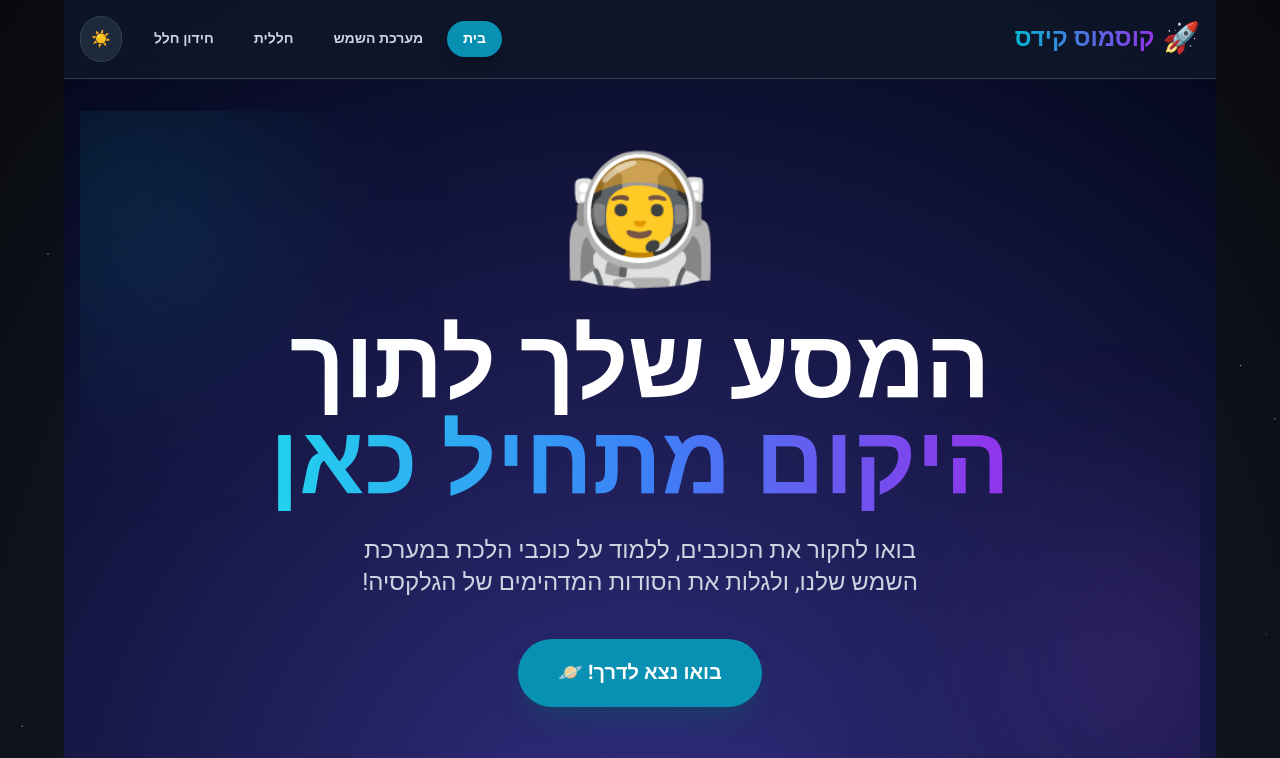
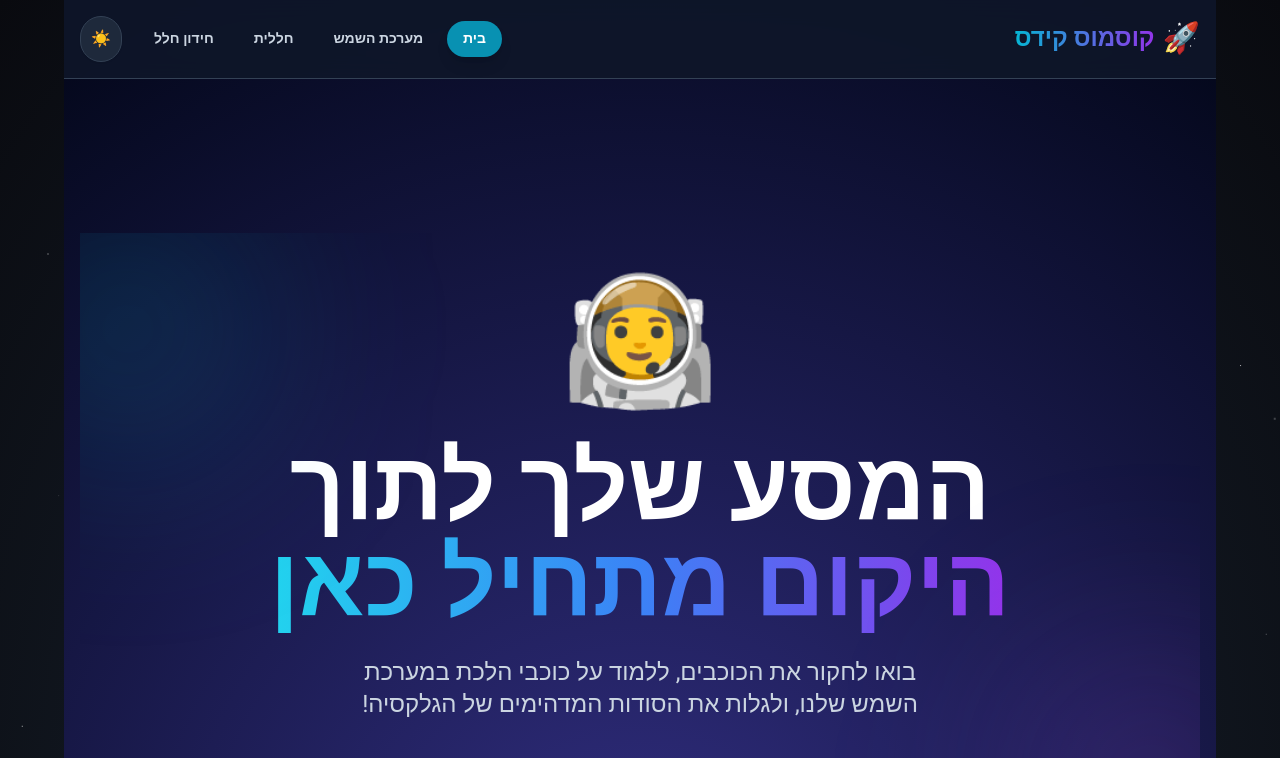
Before and after one commit to goldnoam/CosmosKids, a React (Vite) app: page / in a window 1280 px wide. Shown: the top 758 px of the page. Built offline with nearby package versions, Linux system fonts and the light colour scheme.

Commit message:
feat: Enhance SEO and integrate AdSense leaderboard
This commit improves the website's discoverability and user engagement by updating meta tags for better SEO and adding an AdSense leaderboard placeholder in the layout. It also includes minor UI enhancements for the planet explorer controls.

```diff
--- a/components/Layout.tsx
+++ b/components/Layout.tsx
@@ -1,4 +1,3 @@
-
 import React from 'react';
 
 interface LayoutProps {
@@ -57,6 +56,14 @@ const Layout: React.FC<LayoutProps> = ({ children, activeTab, setActiveTab, isDa
       </header>
 
       <main className="flex-grow container mx-auto px-4 py-8 max-w-6xl">
+        {/* AdSense Leaderboard Placeholder */}
+        <div className="w-full flex justify-center mb-8">
+          <ins className="adsbygoogle"
+               style={{ display: 'block', width: '100%', maxWidth: '728px', height: '90px' }}
+               data-ad-client="ca-pub-0274741291001288"
+               data-ad-slot="1234567890"></ins>
+        </div>
+
         {children}
       </main>
 
--- a/components/PlanetExplorer.tsx
+++ b/components/PlanetExplorer.tsx
@@ -131,15 +131,15 @@ const RoverSimulation: React.FC = () => {
           <div className="flex flex-col items-center gap-4">
             <div className="grid grid-cols-3 gap-2 max-w-[200px] mx-auto">
               <div></div>
-              <button onClick={() => move(0, -1)} disabled={isPaused} className="p-4 bg-slate-800 hover:bg-red-600 disabled:opacity-50 rounded-xl transition-colors shadow-lg font-black text-white" title="W key">W</button>
+              <button onClick={() => move(0, -1)} disabled={isPaused} className="p-4 bg-slate-800 hover:bg-red-600 disabled:opacity-50 rounded-xl transition-colors shadow-lg font-black text-white active:scale-90" title="W key">W</button>
               <div></div>
-              <button onClick={() => move(-1, 0)} disabled={isPaused} className="p-4 bg-slate-800 hover:bg-red-600 disabled:opacity-50 rounded-xl transition-colors shadow-lg font-black text-white" title="A key">A</button>
-              <button onClick={scanTerrain} disabled={scanning || isPaused} className="p-4 bg-red-700 hover:bg-red-500 disabled:opacity-50 rounded-xl transition-colors shadow-lg flex items-center justify-center">
+              <button onClick={() => move(-1, 0)} disabled={isPaused} className="p-4 bg-slate-800 hover:bg-red-600 disabled:opacity-50 rounded-xl transition-colors shadow-lg font-black text-white active:scale-90" title="A key">A</button>
+              <button onClick={scanTerrain} disabled={scanning || isPaused} className="p-4 bg-red-700 hover:bg-red-500 disabled:opacity-50 rounded-xl transition-colors shadow-lg flex items-center justify-center active:scale-90">
                 {scanning ? '⏳' : '🔍'}
               </button>
-              <button onClick={() => move(1, 0)} disabled={isPaused} className="p-4 bg-slate-800 hover:bg-red-600 disabled:opacity-50 rounded-xl transition-colors shadow-lg font-black text-white" title="D key">D</button>
+              <button onClick={() => move(1, 0)} disabled={isPaused} className="p-4 bg-slate-800 hover:bg-red-600 disabled:opacity-50 rounded-xl transition-colors shadow-lg font-black text-white active:scale-90" title="D key">D</button>
               <div></div>
-              <button onClick={() => move(0, 1)} disabled={isPaused} className="p-4 bg-slate-800 hover:bg-red-600 disabled:opacity-50 rounded-xl transition-colors shadow-lg font-black text-white" title="S key">S</button>
+              <button onClick={() => move(0, 1)} disabled={isPaused} className="p-4 bg-slate-800 hover:bg-red-600 disabled:opacity-50 rounded-xl transition-colors shadow-lg font-black text-white active:scale-90" title="S key">S</button>
               <div></div>
             </div>
             <p className="text-center text-xs text-slate-500 font-bold uppercase tracking-wider">השתמשו ב-WASD או בכפתורים כדי לנוע!</p>
--- a/index.html
+++ b/index.html
@@ -7,7 +7,7 @@
     <!-- SEO Meta Tags -->
     <title>קוסמוס קידס - חוקרים את היקום | אסטרונומיה לילדים ונוער</title>
     <meta name="description" content="אתר אסטרונומיה אינטראקטיבי וצבעוני לילדים ונוער. למדו על כוכבי הלכת, מערכת השמש וסודות הגלקסיה במסע בין-כוכבי מרתק." />
-    <meta name="keywords" content="אסטרונומיה, ילדים, חלל, כוכבי לכת, מערכת השמש, מדע לילדים, קוסמוס, גלקסיה, חללית" />
+    <meta name="keywords" content="אסטרונומיה, ילדים, חלל, כוכבי לכת, מערכת השמש, מדע לילדים, קוסמוס, גלקסיה, חללית, משחקי חלל" />
     <meta name="author" content="Noam Gold AI" />
     <meta name="robots" content="index, follow" />
 
@@ -17,6 +17,8 @@
     <meta property="og:description" content="מסע מרתק בין כוכבים לילדים ונוער. בואו לגלות את סודות החלל!" />
     <meta property="og:image" content="https://images.unsplash.com/photo-1451187580459-43490279c0fa?q=80&w=1200" />
     <meta property="og:url" content="https://cosmoskids.vercel.app" />
+    <meta property="og:locale" content="he_IL" />
+    <meta name="twitter:card" content="summary_large_image" />
 
     <!-- Google AdSense -->
     <script async src="https://pagead2.googlesyndication.com/pagead/js/adsbygoogle.js?client=ca-pub-0274741291001288" crossorigin="anonymous"></script>
```
